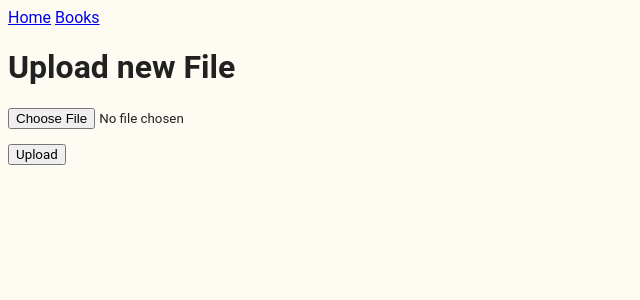
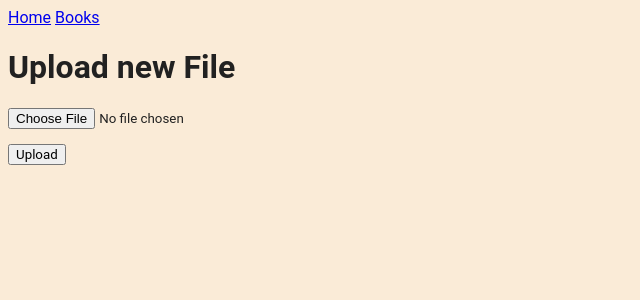
Before and after one commit to christofferaakre/japanese-ebook-analysis, a Flask app: page / in a window 1280 px wide. Shown: the top 300 px of the page, without its empty margins (0-640 px from the left). Run offline with Flask 2, Linux system fonts and the light colour scheme.

Commit message:
Removed duplicate css and changed background colour

```diff
--- a/static/css/books.css
+++ b/static/css/books.css
@@ -1,4 +1,3 @@
-
 .books {
     list-style: none;
     display: flex;
--- a/static/css/style.css
+++ b/static/css/style.css
@@ -12,5 +12,5 @@
 
 body {
     color: #212121;
-    background-color: #FEFCF2;
+    background-color: #FAEBD7;
 }
--- a/static/css/upload_file.css
+++ b/static/css/upload_file.css
@@ -1,20 +1,3 @@
-@font-face {
-    font-family: 'Roboto';
-    src: url("{{ url_for('static', filename='fonts/Roboto/Roboto-Regular.ttf')}}").format('truetype');
-    font-weight: normal;
-    font-style: normal;
-}
-
-* {
-    font-family: 'Roboto', sans-serif;
-}
-
-
-body {
-    color: #212121;
-    background-color: #FEFCF2;
-}
-
 .buttons-container input {
     display: block;
     margin-top: 15px;
```
